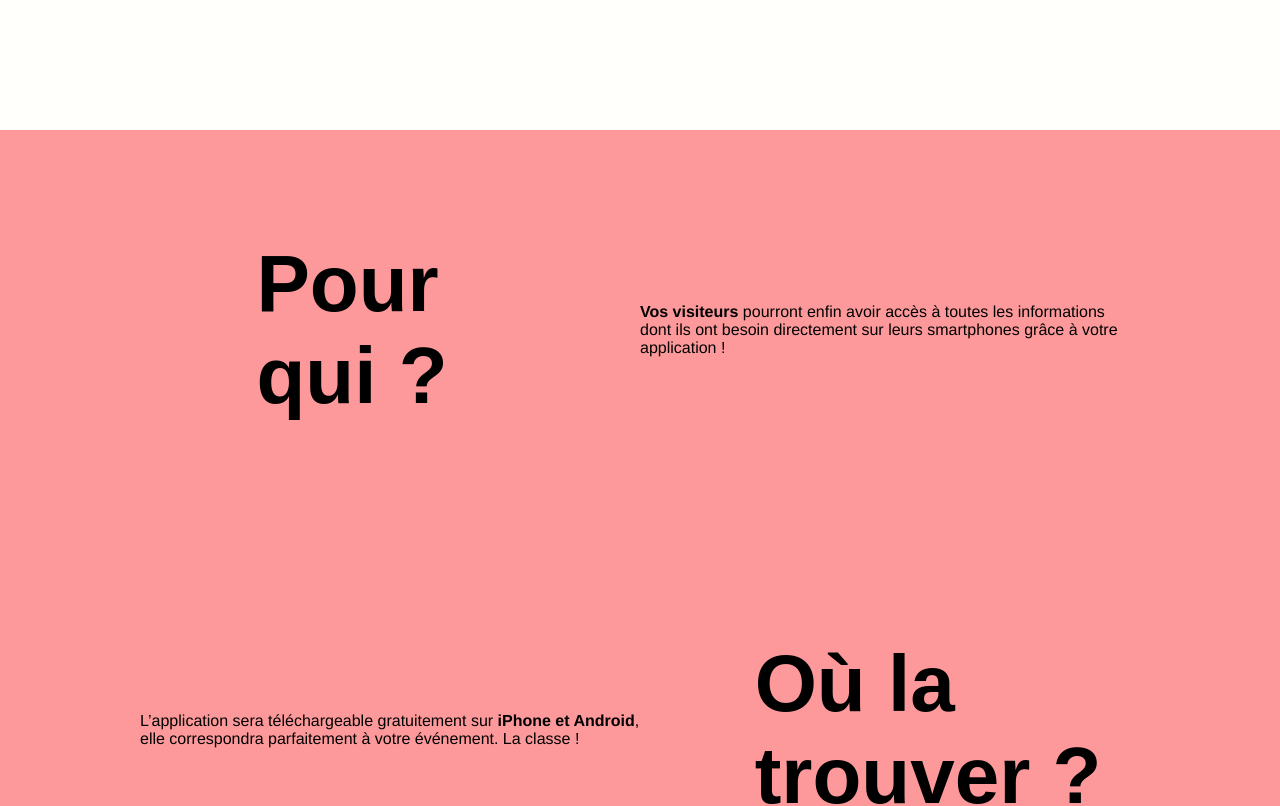
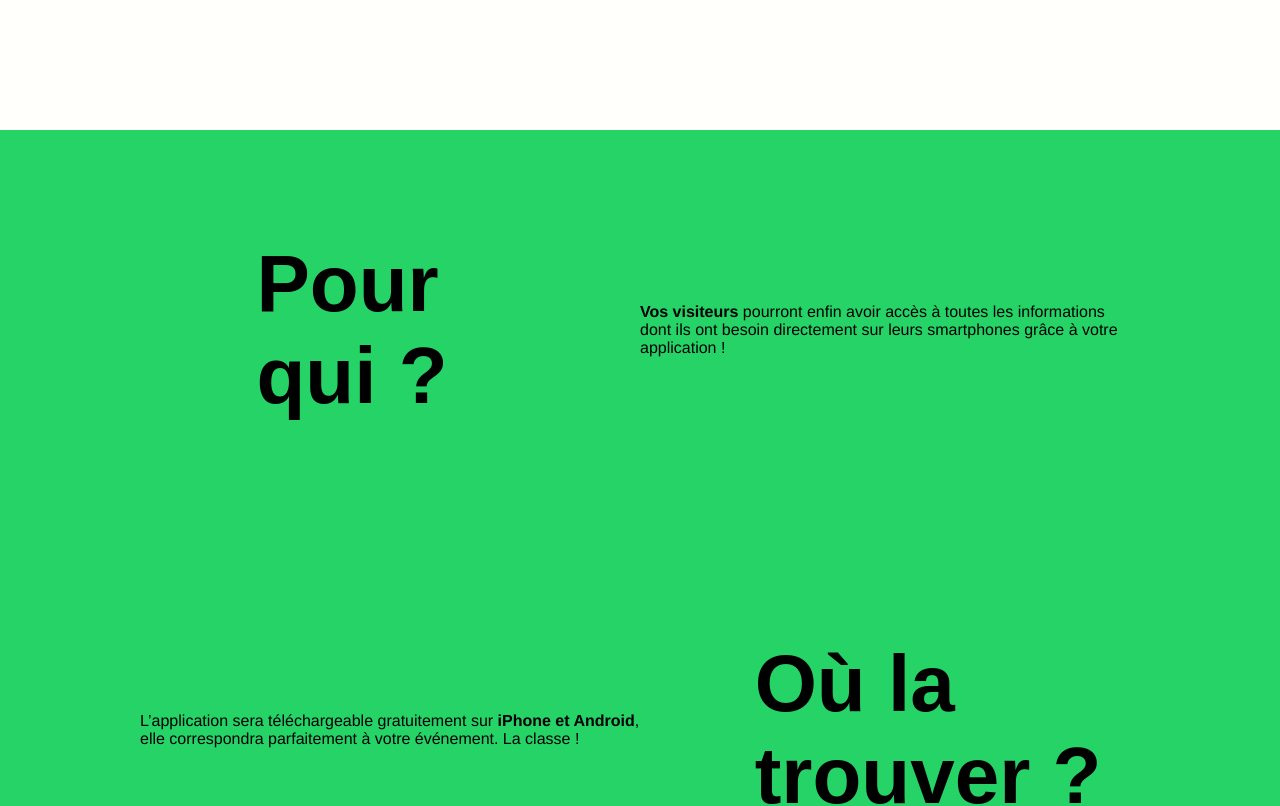
Before and after one commit to vpilsudski/website, a Nuxt app: page /foire in a window 1280 px wide. Shown: the part 1540-2346 px from the top of the page. Built offline with nearby package versions, Linux system fonts and the light colour scheme.

Commit message:
Update foire.vue

```diff
--- a/pages/foire.vue
+++ b/pages/foire.vue
@@ -61,7 +61,7 @@
       </div>
 
     </div>
-    <div class="container-who who-salon">
+    <div class="container-who who-foire">
 
       <div class="subtitle-who">
         <h1>Pour<br>qui ?</h1>
```
